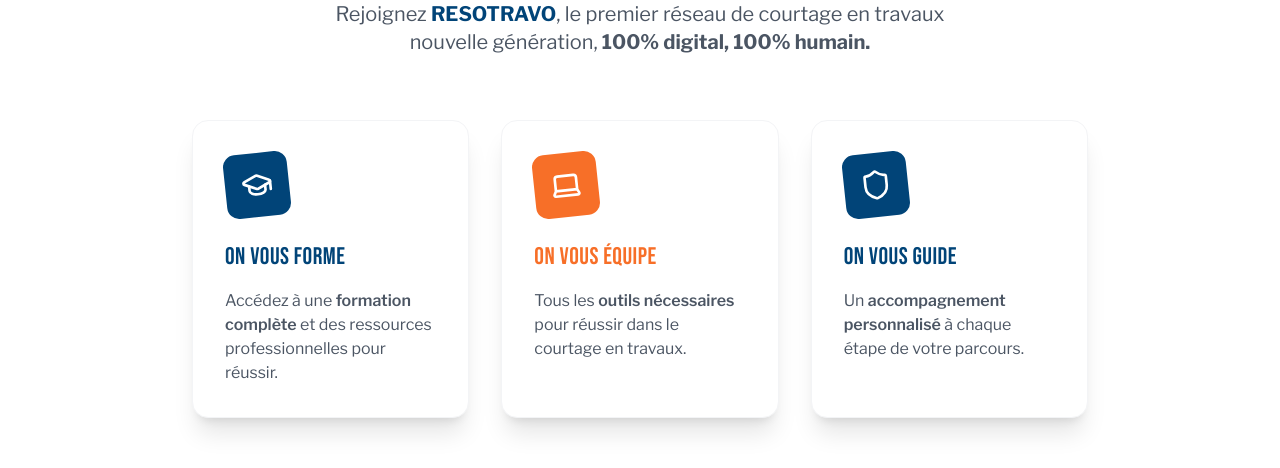
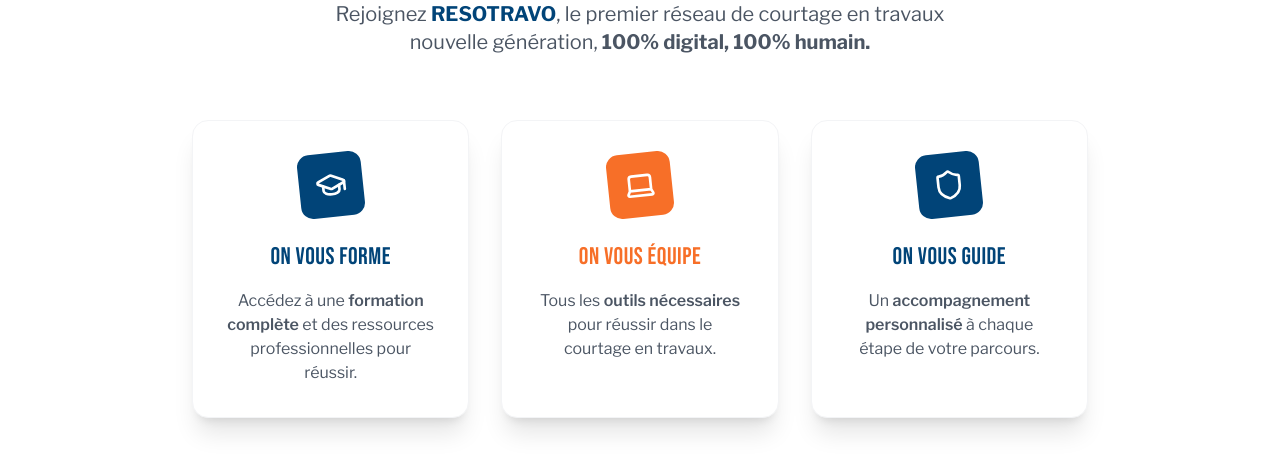
Before and after one commit to JunelAmelon/resotravo, a Next.js app: page / in a window 1280 px wide. Shown: the part 1360-1828 px from the top of the page. Built offline with nearby package versions, Linux system fonts and the light colour scheme.

Commit message:
Update laaarge 3

```diff
--- a/app/page.tsx
+++ b/app/page.tsx
@@ -156,7 +156,7 @@ export default function Home() {
         </div>
 
         <div className="grid md:grid-cols-3 gap-8 max-w-4xl mx-auto mb-16">
-          <div className="bg-white rounded-2xl shadow-xl p-8 border border-gray-100 transform hover:scale-105 transition-transform duration-300 flex flex-col items-center text-center md:items-start md:text-left">
+          <div className="bg-white rounded-2xl shadow-xl p-8 border border-gray-100 transform hover:scale-105 transition-transform duration-300 flex flex-col items-center text-center">
             <div className="w-16 h-16 bg-resotravo-blue rounded-xl flex items-center justify-center mb-6 text-white transform -rotate-6">
               <GraduationCap className="w-8 h-8" />
             </div>
@@ -166,7 +166,7 @@ export default function Home() {
             </p>
           </div>
 
-          <div className="bg-white rounded-2xl shadow-xl p-8 border border-gray-100 transform hover:scale-105 transition-transform duration-300 flex flex-col items-center text-center md:items-start md:text-left">
+          <div className="bg-white rounded-2xl shadow-xl p-8 border border-gray-100 transform hover:scale-105 transition-transform duration-300 flex flex-col items-center text-center">
             <div className="w-16 h-16 bg-resotravo-orange rounded-xl flex items-center justify-center mb-6 text-white transform -rotate-6">
               <Laptop className="w-8 h-8" />
             </div>
@@ -176,7 +176,7 @@ export default function Home() {
             </p>
           </div>
 
-          <div className="bg-white rounded-2xl shadow-xl p-8 border border-gray-100 transform hover:scale-105 transition-transform duration-300 flex flex-col items-center text-center md:items-start md:text-left">
+          <div className="bg-white rounded-2xl shadow-xl p-8 border border-gray-100 transform hover:scale-105 transition-transform duration-300 flex flex-col items-center text-center">
             <div className="w-16 h-16 bg-resotravo-blue rounded-xl flex items-center justify-center mb-6 text-white transform -rotate-6">
               <Shield className="w-8 h-8" />
             </div>
--- a/components/how-it-works.tsx
+++ b/components/how-it-works.tsx
@@ -27,11 +27,11 @@ export function HowItWorks() {
 
   return (
     <div className="max-w-6xl mx-auto">
-      <div className="grid md:grid-cols-3 gap-8">
+      <div className="grid grid-cols-1 lg:grid-cols-3 gap-8">
         {steps.map((step, index) => (
           <div
             key={index}
-            className="bg-white/95 backdrop-blur-xl rounded-2xl p-8 transform hover:-translate-y-2 transition-all duration-300 flex flex-col items-center text-center md:items-start md:text-left"
+            className="bg-white/95 backdrop-blur-xl rounded-2xl p-8 transform hover:-translate-y-2 transition-all duration-300 flex flex-col items-center text-center"
           >
             <div className={`w-16 h-16 ${step.color} rounded-xl flex items-center justify-center text-white mb-6`}>
               {step.icon}
```
